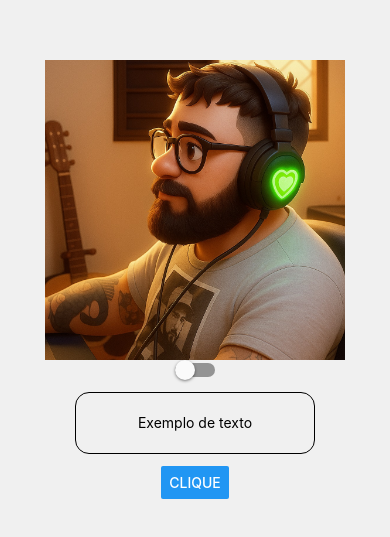
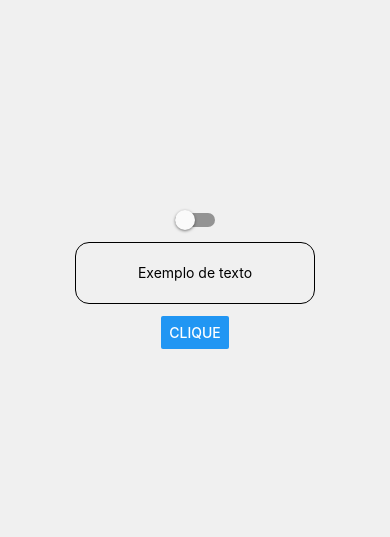
Before and after one commit to simonntech/components-overview, a React Native app: screen / in a window 390 px wide. Shown: the part 143-680 px from the top of the page. Built offline with nearby package versions, Linux system fonts and the light colour scheme.

Commit message:
switch action

```diff
--- a/App.tsx
+++ b/App.tsx
@@ -14,14 +14,14 @@ export default function App() {
 
   return (
     <View style={[styles.container, { backgroundColor: '#f0f0f0' }]}>
+      <Switch
+        value={ligado}
+        onValueChange={handleSwitch}
+      />
       <Image
         source={img}
         borderRadius={40}
-        style={{ height: 300, width: 300 }}
-      />
-      <Switch
-        value={ligado}
-        onValueChange={handleSwitch}
+        style={{ height: 300, width: 300, display: ligado? 'flex': 'none' }}
       />
       <TextInput
         style={styles.input}
```
